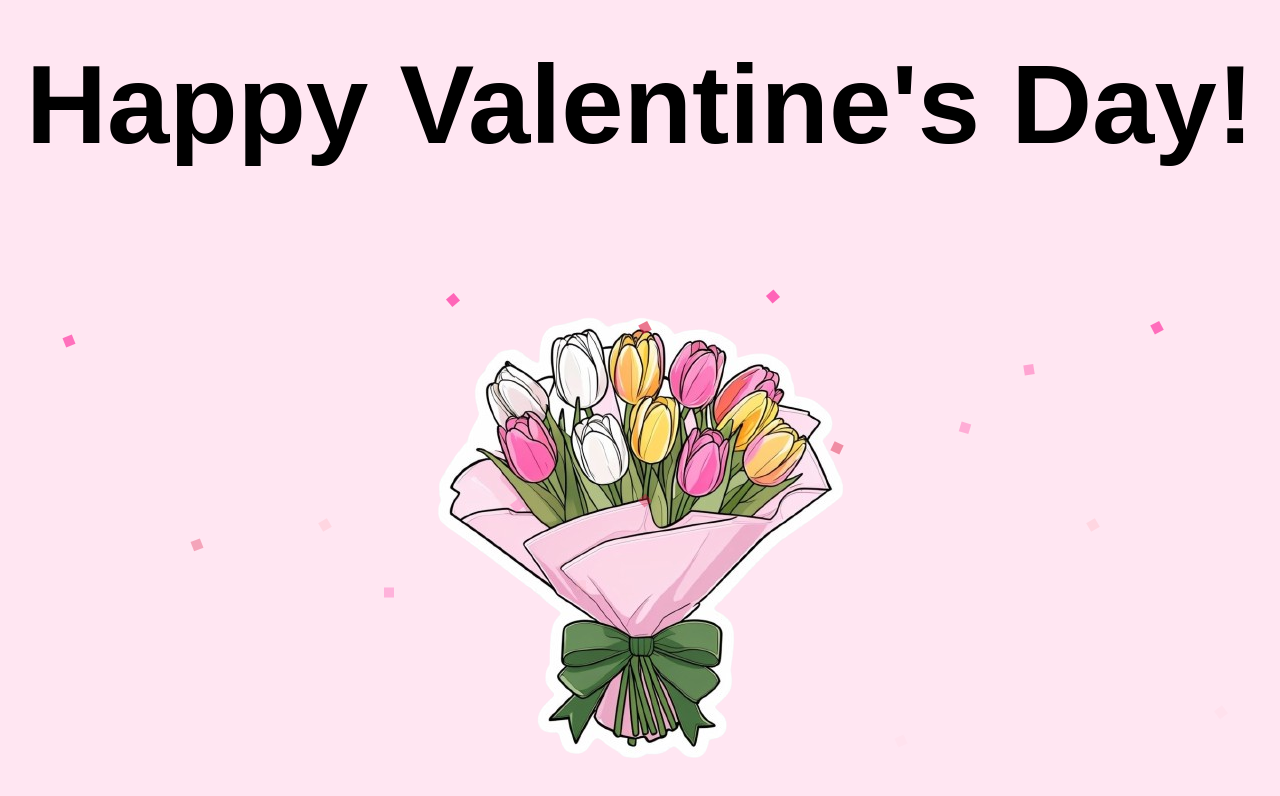
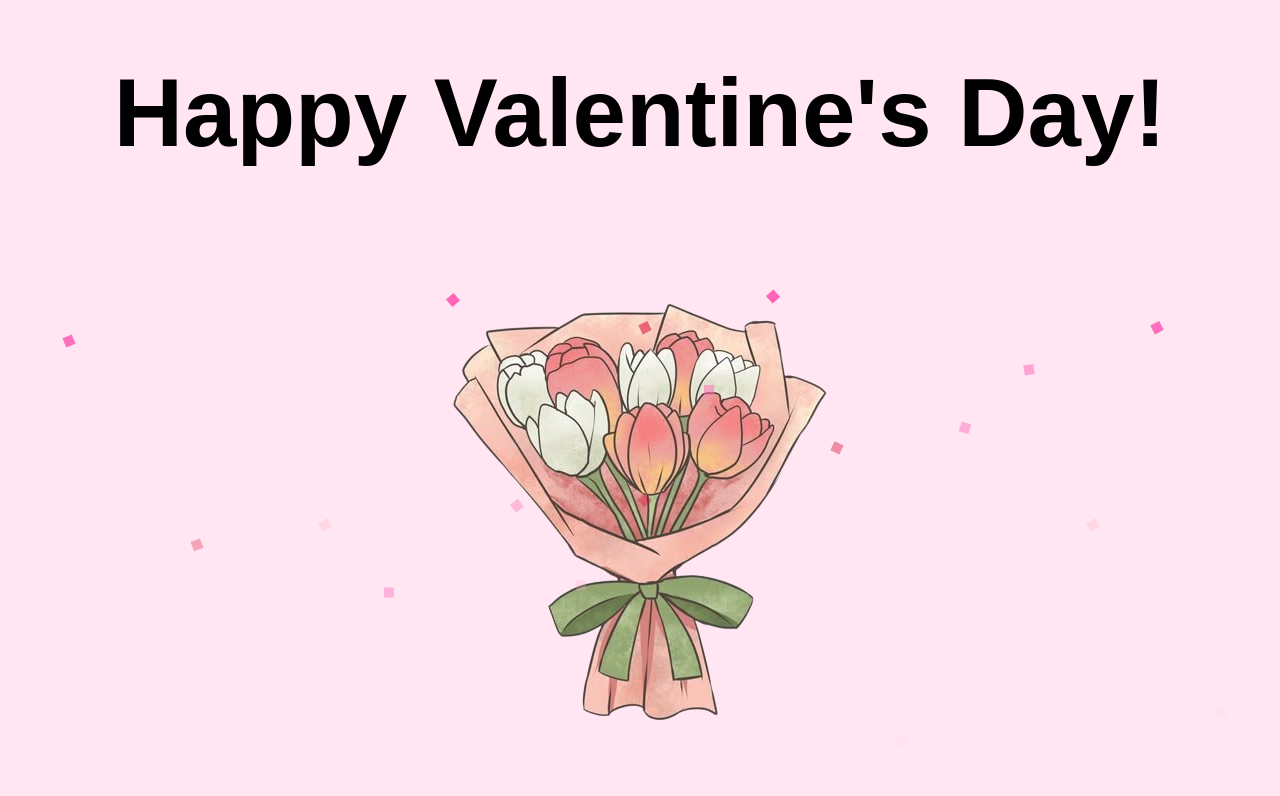
Before and after one commit to moon-ri/valentinesday, a plain HTML site: page index.html in a window 1280 px wide. Drawn offline with Linux system fonts and the light colour scheme.

Commit message:
Update index.html

```diff
--- a/index.html
+++ b/index.html
@@ -19,7 +19,7 @@
         }
         h1 {
             margin: 20px;
-            font-size: 7em;
+            font-size: 6em;
         }
         .flowers {
             margin-top: 100px;
@@ -113,7 +113,7 @@
 </head>
 <body>
     <h1>Happy Valentine's Day!</h1>
-    <img src="/Tulips.png" alt="Bouquet of Flowers" class="flowers">
+    <img src="/Bouquet.png" alt="Bouquet of Flowers" class="flowers">
     <!-- Falling Confetti Elements -->
     <div class="confetti"></div>
     <div class="confetti"></div>
```
